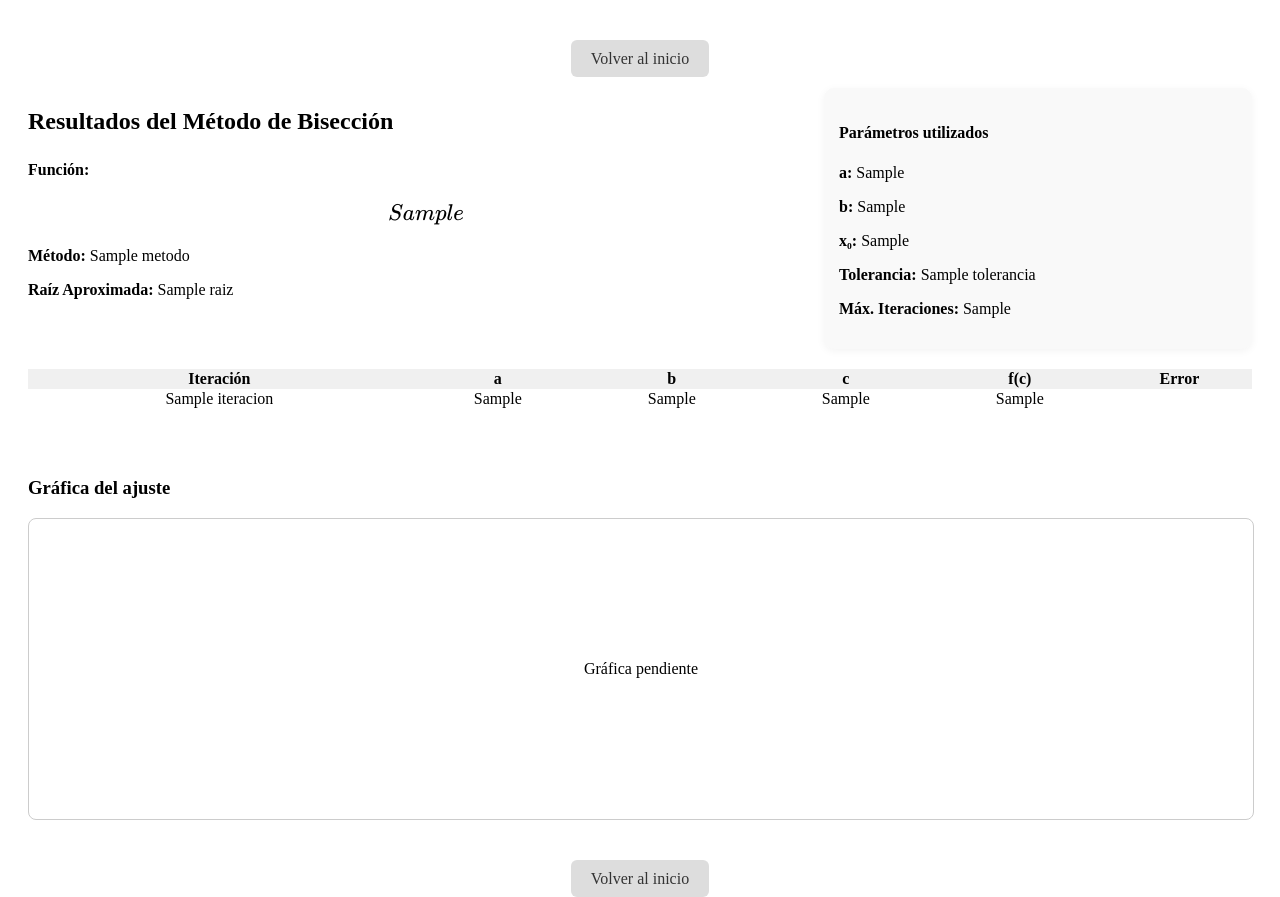
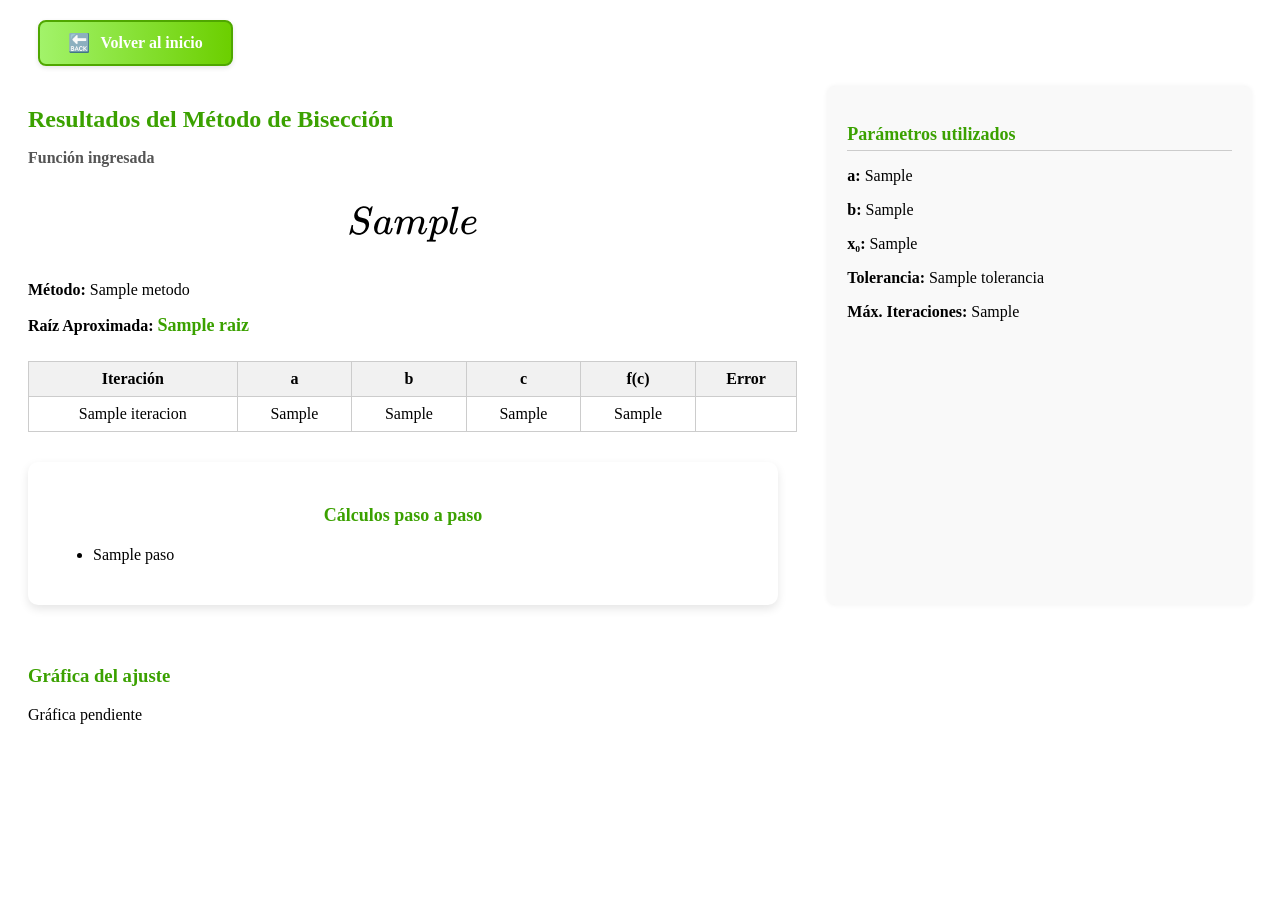
Before and after one commit to ANDERSITOGT/Proyecto_calculadora, a Django app: template raiz/templates/raiz/resultados.html in a window 1280 px wide. Shown: the part 70-967 px from the top of the page. After the commit the page ends 794 px from the top, so only its background shows below. Run offline with Django 5.2, Linux system fonts and the light colour scheme; the template is opened without the code that fills it: most values are stand-ins (such as "Sample title", 1, 10 or a date in 2020); some libraries are stand-ins or nearby versions.

Commit message:
falta conectar aun los metodos numericos
version 2

```diff
--- a/raiz/static/raiz/script.js
+++ b/raiz/static/raiz/script.js
@@ -22,14 +22,10 @@ function borrar() {
 
 function formatearNombreMetodo(metodo) {
     switch (metodo) {
-        case "biseccion":
-            return "Bisección";
-        case "newton":
-            return "Newton-Raphson";
-        case "newton_mod":
-            return "Newton-Raphson Modificado";
-        default:
-            return metodo;
+        case "biseccion": return "Bisección";
+        case "newton": return "Newton-Raphson";
+        case "newton_mod": return "Newton-Raphson Modificado";
+        default: return metodo;
     }
 }
 
@@ -56,6 +52,7 @@ function mostrarPaso2() {
     document.getElementById("funcion_mostrada").innerHTML = `\\[${latex}\\]`;
     document.getElementById("funcion_final").value = funcionPython;
     document.getElementById("metodo_final").value = metodo;
+    document.getElementById("latex_funcion_final").value = latex;
 
     document.getElementById("mensaje_verificacion").innerText = esPolinomio ? "Polinomio válido" : "No es un polinomio válido";
     document.getElementById("verificacion_texto").innerText = funcionVerificacion;
@@ -63,7 +60,7 @@ function mostrarPaso2() {
     document.getElementById("subtitulo_metodo").innerText = `Completa los datos para el método ${formatearNombreMetodo(metodo)}:`;
 
     const camposContenedor = document.getElementById("campos_dinamicos");
-    camposContenedor.innerHTML = ""; // limpia anteriores
+    camposContenedor.innerHTML = "";
 
     if (metodo === "biseccion") {
         camposContenedor.innerHTML += `
@@ -115,7 +112,7 @@ function validarFormulario(event) {
     }
 }
 
-document.addEventListener("DOMContentLoaded", function() {
+document.addEventListener("DOMContentLoaded", function () {
     const form = document.getElementById("form_datos");
     if (form) {
         form.addEventListener("submit", validarFormulario);
--- a/raiz/static/raiz/style.css
+++ b/raiz/static/raiz/style.css
@@ -213,3 +213,141 @@
     display: flex;
     justify-content: center;
 }
+
+
+/* ESTILOS EXCLUSIVOS PARA LA PÁGINA DE RESULTADOS */
+
+.resultado-wrapper {
+    display: flex;
+    justify-content: space-between;
+    gap: 30px;
+    padding: 20px;
+    flex-wrap: wrap;
+}
+
+.panel-izquierdo {
+    flex: 2;
+    min-width: 300px;
+}
+
+.panel-derecho {
+    flex: 1;
+    background-color: #f9f9f9;
+    padding: 20px;
+    border-radius: 8px;
+    min-width: 250px;
+    box-shadow: 0 0 5px rgba(0,0,0,0.05);
+}
+
+.titulo-seccion {
+    font-size: 24px;
+    font-weight: bold;
+    margin-bottom: 15px;
+    color: #222;
+}
+
+.etiqueta-funcion {
+    font-weight: 600;
+    color: #555;
+    margin-bottom: 10px;
+}
+
+.centrado-formula {
+    font-size: 38px;
+    text-align: center;
+    color: #000;
+    margin-bottom: 20px;
+}
+
+.resumen-metodo {
+    margin-bottom: 25px;
+}
+
+.resaltado {
+    font-weight: bold;
+    color: #d33;
+    font-size: 18px;
+}
+
+.tabla-resultado {
+    width: 100%;
+    border-collapse: collapse;
+    margin-bottom: 30px;
+    font-size: 16px;
+    background-color: white;
+}
+
+.tabla-resultado th,
+.tabla-resultado td {
+    border: 1px solid #ccc;
+    padding: 8px 12px;
+    text-align: center;
+}
+
+.tabla-resultado thead {
+    background-color: #f1f1f1;
+    font-weight: bold;
+}
+
+.titulo-parametros {
+    font-size: 18px;
+    margin-bottom: 15px;
+    border-bottom: 1px solid #ccc;
+    padding-bottom: 5px;
+}
+
+.bloque-grafica {
+    margin: 40px 20px 0;
+}
+
+.verde {
+    color: #3ba100;
+}
+
+.resaltado-verde {
+    font-weight: bold;
+    color: #3ba100;
+    font-size: 18px;
+}
+
+.boton-volver-superior {
+    text-align: left;
+    padding: 20px 30px 0;
+}
+
+.btn-verde-claro {
+    background-color: #8fce00;
+    color: white;
+    padding: 10px 25px;
+    font-size: 16px;
+    border-radius: 6px;
+    text-decoration: none;
+    border: none;
+}
+
+.btn-verde-claro:hover {
+    background-color: #7bb800;
+}
+.btn-vistoso {
+    background: linear-gradient(to right, #a2f36a, #6ccf00);
+    color: #fff;
+    font-weight: bold;
+    border: 2px solid #4fa700;
+    box-shadow: 0 2px 5px rgba(0,0,0,0.1);
+    padding: 10px 28px;
+    border-radius: 8px;
+    display: inline-flex;
+    align-items: center;
+    gap: 10px;
+    transition: background 0.3s ease, transform 0.2s ease;
+    text-decoration: none;
+}
+
+.btn-vistoso:hover {
+    background: linear-gradient(to right, #8dd444, #4fa700);
+    transform: scale(1.03);
+}
+
+.icono-volver {
+    font-size: 18px;
+}
--- a/raiz/templates/raiz/resultados.html
+++ b/raiz/templates/raiz/resultados.html
@@ -1,34 +1,28 @@
 {% extends "base.html" %}
+{% load static %}
 {% block content %}
-<div class="resultado-wrapper" style="display: flex; flex-direction: column; gap: 20px; padding: 20px;">
 
-    <!-- Panel superior con función y resumen -->
-<div style="text-align: center; margin-top: 30px;">
-    <a href="{% url 'calculadora' %}" class="btn-gris" style="padding: 10px 20px; border-radius: 6px; background-color: #ddd; text-decoration: none; color: #333;">Volver al inicio</a>
+<div class="boton-volver-superior">
+    <a href="{% url 'calculadora' %}" class="btn-verde-claro btn-vistoso">
+        <span class="icono-volver">🔙</span> Volver al inicio
+    </a>
 </div>
 
-    <div class="panel-superior" style="display: flex; justify-content: space-between; flex-wrap: wrap;">
-        <div class="panel-funcion" style="flex: 2;">
-            <h2>Resultados del Método de Bisección</h2>
-            <p><strong>Función:</strong> <span style="font-size: 22px;">\[{{ resultado.latex_funcion }}\]</span></p>
-            <p><strong>Método:</strong> {{ resultado.metodo }}</p>
-            <p><strong>Raíz Aproximada:</strong> {{ resultado.raiz }}</p>
+<div class="resultado-wrapper tiger-estilo">
+    <div class="panel-izquierdo">
+        <h2 class="titulo-seccion verde">Resultados del Método de Bisección</h2>
+        <p class="etiqueta-funcion">Función ingresada</p>
+        <div id="funcion_mostrada" class="formula-latex centrado-formula">
+            \[ {{ resultado.latex_funcion|safe }} \]
         </div>
 
-        <div class="panel-parametros" style="flex: 1; background: #f9f9f9; padding: 15px; border-radius: 10px; box-shadow: 0 2px 8px rgba(0,0,0,0.05);">
-            <h4>Parámetros utilizados</h4>
-            {% if resultado.a %}<p><strong>a:</strong> {{ resultado.a }}</p>{% endif %}
-            {% if resultado.b %}<p><strong>b:</strong> {{ resultado.b }}</p>{% endif %}
-            {% if resultado.x0 %}<p><strong>x₀:</strong> {{ resultado.x0 }}</p>{% endif %}
-            <p><strong>Tolerancia:</strong> {{ resultado.tolerancia }}</p>
-            <p><strong>Máx. Iteraciones:</strong> {{ resultado.max_iter }}</p>
+        <div class="resumen-metodo">
+            <p><strong>Método:</strong> {{ resultado.metodo }}</p>
+            <p><strong>Raíz Aproximada:</strong> <span class="resaltado-verde">{{ resultado.raiz }}</span></p>
         </div>
-    </div>
 
-    <!-- Tabla de iteraciones -->
-    <div class="panel-tabla" style="overflow-x: auto;">
-        <table class="tabla-resultados" style="width: 100%; border-collapse: collapse;">
-            <thead style="background-color: #f0f0f0;">
+        <table class="tabla-resultado">
+            <thead>
                 <tr>
                     <th>Iteración</th>
                     <th>a</th>
@@ -40,7 +34,7 @@
             </thead>
             <tbody>
                 {% for fila in resultado.tabla %}
-                <tr style="text-align: center; background-color: {% cycle '#ffffff' '#fafafa' %};">
+                <tr>
                     <td>{{ fila.iteracion }}</td>
                     <td>{{ fila.a }}</td>
                     <td>{{ fila.b }}</td>
@@ -51,23 +45,44 @@
                 {% endfor %}
             </tbody>
         </table>
+
+        {% if resultado.pasos %}
+        <div class="card-formulario">
+            <h3 class="subtitulo-metodo verde">Cálculos paso a paso</h3>
+            <ul>
+                {% for paso in resultado.pasos %}
+                    <li>{{ paso }}</li>
+                {% endfor %}
+            </ul>
+        </div>
+        {% endif %}
     </div>
 
-    <!-- Panel gráfico -->
-    <div class="panel-derecho" style="margin-top: 30px;">
-        <h3>Gráfica del ajuste</h3>
-        <div id="grafica_ajuste" style="width: 100%; height: 300px; border: 1px solid #ccc; display: flex; align-items: center; justify-content: center; border-radius: 8px;">
-            <!-- Aquí se insertará la gráfica en el futuro -->
-            <span>Gráfica pendiente</span>
-        </div>
+    <div class="panel-derecho">
+        <h3 class="titulo-parametros verde">Parámetros utilizados</h3>
+        {% if resultado.a %}<p><strong>a:</strong> {{ resultado.a }}</p>{% endif %}
+        {% if resultado.b %}<p><strong>b:</strong> {{ resultado.b }}</p>{% endif %}
+        {% if resultado.x0 %}<p><strong>x₀:</strong> {{ resultado.x0 }}</p>{% endif %}
+        <p><strong>Tolerancia:</strong> {{ resultado.tolerancia }}</p>
+        <p><strong>Máx. Iteraciones:</strong> {{ resultado.max_iter }}</p>
     </div>
 </div>
 
+<div class="bloque-grafica">
+    <h3 class="verde">Gráfica del ajuste</h3>
+    <div id="grafica_ajuste" class="contenedor-grafica">
+        <span>Gráfica pendiente</span>
+    </div>
+</div>
 
-    <div style="text-align: center; margin-top: 30px;">
-    <a href="{% url 'calculadora' %}" class="btn-gris" style="padding: 10px 20px; border-radius: 6px; background-color: #ddd; text-decoration: none; color: #333;">Volver al inicio</a>
-    </div>
+{% endblock %}
 
-
-<script>MathJax.typeset();</script>
+{% block extra_js %}
+<script>
+  window.MathJax = {
+    tex: { inlineMath: [['$', '$'], ['\\(', '\\)']] },
+    svg: { fontCache: 'global' }
+  };
+</script>
+<script async src="https://cdn.jsdelivr.net/npm/mathjax@3/es5/tex-mml-chtml.js"></script>
 {% endblock %}
```
Also changed, not shown: raiz/metodos/biseccion.py (+43 -0 lines), raiz/templates/raiz/calculadora.html (+6 -1 lines), raiz/views.py (+37 -32 lines), db.sqlite3.
